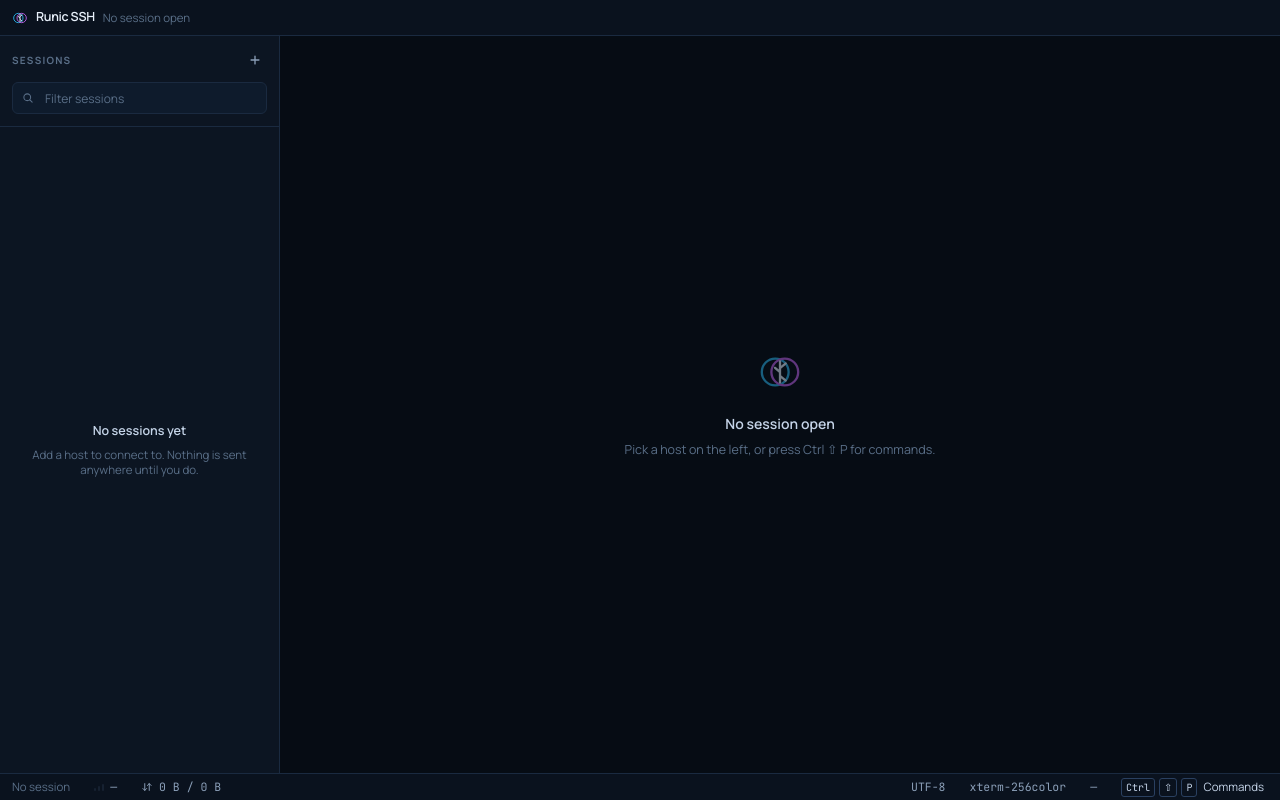
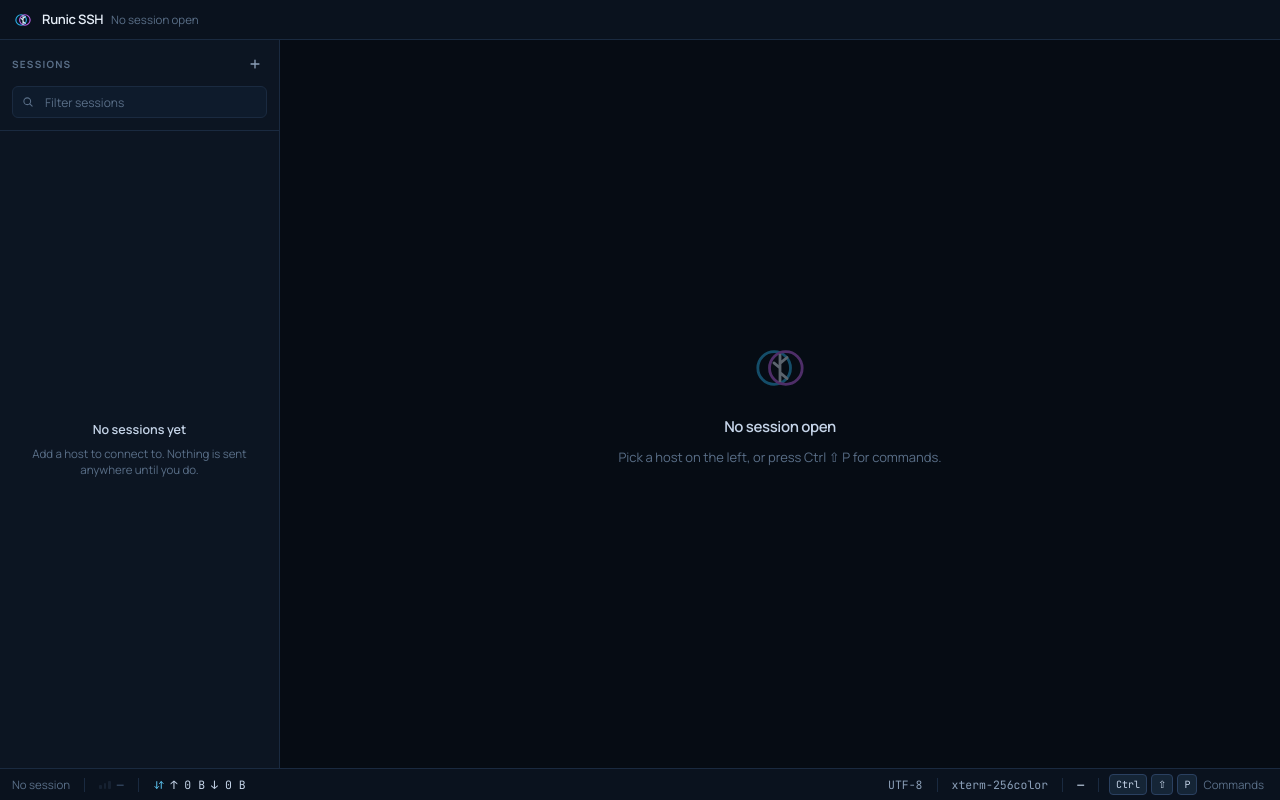
Before and after one commit to marciopaiva/runic-ssh, a React (Vite) app: page / in a window 1280 px wide. Built offline with nearby package versions, Linux system fonts and the light colour scheme.

Commit message:
feat(ui): polish titlebar, status bar, palette and empty state to match mockup
Stronger chrome hierarchy across the surfaces the mockup showed: taller
status bar with accent latency, clearer tab strip, denser palette, and
a quieter empty panel. Tabs stay in the titlebar (ADR-0005).

```diff
--- a/src/components/EmptyPanel.tsx
+++ b/src/components/EmptyPanel.tsx
@@ -20,19 +20,16 @@
 /**
  * The main area with nothing open in it.
  *
- * A blank panel and a blank status bar is indistinguishable from a window that
- * failed to paint, which is the first thing a new user meets. This says which
- * of the two it is, and names the two ways forward.
+ * Visual weight matches the dark mockup: larger mark, quieter copy, more
+ * breathing room so an empty window does not look like a failed paint.
  */
 export function EmptyPanel({ modifier, variant = 'panel' }: EmptyPanelProps): JSX.Element {
   const i18n = useTranslator();
-  /* The same helper the status bar uses, so the shortcut is never spelled two
-     ways in one window — and so a Mac reads ⌘ in both places. */
   const keys = paletteKeys(modifier).join(' ');
 
   return (
-    <div className="flex h-full flex-col items-center justify-center gap-[18px] p-8">
-      <svg viewBox="0 0 24 24" className="h-[46px] w-[46px] opacity-50" fill="none" aria-hidden="true">
+    <div className="flex h-full flex-col items-center justify-center gap-5 p-10">
+      <svg viewBox="0 0 24 24" className="h-14 w-14 opacity-40" fill="none" aria-hidden="true">
         <circle cx="9.5" cy="12" r="7" className="stroke-brand-start" strokeWidth="1.2" />
         <circle cx="14.5" cy="12" r="7" className="stroke-brand-end" strokeWidth="1.2" />
         <path
@@ -43,11 +40,11 @@
         />
       </svg>
 
-      <div className="flex flex-col items-center gap-[7px]">
-        <span className="text-ink-secondary text-[14px] font-semibold">
+      <div className="flex max-w-sm flex-col items-center gap-2 text-center">
+        <span className="text-ink-secondary text-[15px] font-semibold tracking-tight">
           {i18n.t(variant === 'pane' ? 'empty.pane.title' : 'empty.title')}
         </span>
-        <span className="text-ink-faint text-[12.5px]">
+        <span className="text-ink-faint text-[13px] leading-relaxed">
           {variant === 'pane' ? i18n.t('empty.pane.hint') : i18n.t('empty.hint', { keys })}
         </span>
       </div>
--- a/src/components/StatusBar.tsx
+++ b/src/components/StatusBar.tsx
@@ -38,6 +38,10 @@
   );
 }
 
+function Sep(): JSX.Element {
+  return <span className="bg-line-subtle mx-0.5 h-3.5 w-px shrink-0" aria-hidden="true" />;
+}
+
 /**
  * Signal bars for the round trip.
  *
@@ -48,11 +52,11 @@
 function LatencyBars({ filled }: { readonly filled: number }): JSX.Element {
   return (
     <span className="flex items-end gap-[2px]" aria-hidden="true">
-      {[3, 5, 7].map((height, index) => (
+      {[4, 6, 8].map((height, index) => (
         <span
           key={height}
           style={{ height: `${height}px` }}
-          className={`w-[2px] rounded-[1px] ${
+          className={`w-[2.5px] rounded-[1px] ${
             index < filled ? 'bg-current' : 'bg-current opacity-25'
           }`}
         />
@@ -64,19 +68,9 @@
 /**
  * The bar along the bottom.
  *
- * Everything on it is measured except the palette hint. The two numbers come
- * from the core — bytes counted as they pass through the pump, and a round trip
- * timed against the host — and the size is whatever the remote pty was last
- * told. The encoding and the terminal type are constants, shown because they
- * answer a question people ask of an SSH client, not because they are settings.
- *
- * When a session is focused the identity cell sits immediately after the state
- * marker so the eye that is already looking at the green/yellow/red also sees
- * *which* host it refers to. With four panes the shell prompt is otherwise the
- * only clue, and remote PS1 is not under our control.
- *
- * The broadcast button is the loudest thing on the bar on purpose: when armed,
- * typing reaches more than one host, and turning it off must never cost a search.
+ * Layout follows the mockup: identity next to connection state, latency in
+ * accent, transfer as a pair, and a loud disarm control when broadcast is
+ * armed. Encoding / term / size stay on the trailing edge as secondary facts.
  */
 export function StatusBar({
   kind,
@@ -95,7 +89,7 @@
   return (
     <footer
       aria-label={i18n.t('status.state')}
-      className="bg-surface-chrome border-line-subtle text-ink-muted flex h-[27px] shrink-0 items-stretch border-t text-[11.5px]"
+      className="bg-surface-chrome border-line-subtle text-ink-muted flex h-8 shrink-0 items-center border-t text-[11.5px]"
     >
       <Cell title={i18n.t('status.state')}>
         <>
@@ -104,7 +98,7 @@
           ) : (
             <>
               <SessionMarker kind={kind} />
-              <span className="text-ink-secondary font-semibold">
+              <span className="text-ink font-semibold">
                 {i18n.t(describeState(kind).label)}
               </span>
             </>
@@ -113,24 +107,29 @@
       </Cell>
 
       {identity !== null && (
+        <>
+          <Sep />
           <Cell title={`${identity.name} · ${identity.where}`}>
             <>
-            <span className="text-ink-secondary max-w-[9rem] truncate font-semibold">
+              <span className="text-ink max-w-[9rem] truncate font-semibold">
                 {identity.name}
               </span>
-            <span className="text-ink-faint max-w-[11rem] truncate font-mono">
+              <span className="text-ink-faint max-w-[12rem] truncate font-mono">
                 {identity.where}
               </span>
             </>
           </Cell>
+        </>
       )}
+
+      <Sep />
 
       <Cell title={i18n.t(latency.label)}>
         <>
           <span className={latency.tone}>
             <LatencyBars filled={latency.bars} />
           </span>
-          <span className="font-mono">
+          <span className={`font-mono font-medium ${latency.tone}`}>
             {stats.latencyMs === null
               ? '—'
               : i18n.number(stats.latencyMs, {
@@ -143,9 +142,11 @@
         </>
       </Cell>
 
+      <Sep />
+
       <Cell title={i18n.t('status.transfer', { down, up })}>
         <>
-          <svg viewBox="0 0 16 16" className="h-3 w-3" fill="none" aria-hidden="true">
+          <svg viewBox="0 0 16 16" className="text-accent-bright h-3 w-3" fill="none" aria-hidden="true">
             <path
               d="M5 3.5v9M2.5 10l2.5 2.5L7.5 10M11 12.5v-9M8.5 6L11 3.5 13.5 6"
               stroke="currentColor"
@@ -154,22 +155,23 @@
               strokeLinejoin="round"
             />
           </svg>
-          <span className="font-mono">
-            {down} / {up}
+          <span className="text-ink-secondary font-mono">
+            ↑ {up}
+          </span>
+          <span className="text-ink-secondary font-mono">
+            ↓ {down}
           </span>
         </>
       </Cell>
 
-      {/* The only thing on screen saying that what you type leaves this pane,
-          and the bar is where it belongs: it is true of the window rather than
-          of any one terminal. Loud on purpose, and a button rather than a
-          label, because turning it off should never cost a search. */}
       {syncing !== null && (
+        <>
+          <Sep />
           <button
             type="button"
             onClick={onStopSync}
             title={i18n.t('command.split.sync.off')}
-          className="bg-warn-soft text-warn border-warn my-0.5 flex shrink-0 items-center gap-1.5 rounded border-2 px-2.5 font-mono text-[12px] font-bold shadow-[0_0_0_1px_var(--color-warn)]"
+            className="bg-warn text-surface-base my-1 ml-1 flex shrink-0 items-center gap-1.5 rounded-md px-3 py-1 font-mono text-[11px] font-bold shadow-sm"
           >
             <svg viewBox="0 0 16 16" className="h-3.5 w-3.5" fill="none" aria-hidden="true">
               <path
@@ -182,6 +184,7 @@
             </svg>
             {i18n.t('status.sync.on', { count: String(syncing) })}
           </button>
+        </>
       )}
 
       <span className="flex-1" />
@@ -190,30 +193,36 @@
         <span className="font-mono">{ENCODING}</span>
       </Cell>
 
+      <Sep />
+
       <Cell title={i18n.t('status.term')}>
         <span className="font-mono">{TERM}</span>
       </Cell>
 
+      <Sep />
+
       <Cell title={i18n.t('status.size')}>
-        <span className="font-mono">
+        <span className="text-ink-secondary font-mono font-medium">
           {size === null
             ? '—'
             : `${i18n.number(size.columns)} × ${i18n.number(size.rows)}`}
         </span>
       </Cell>
 
-      <div className="text-ink-secondary flex shrink-0 items-center gap-1.5 pr-4 pl-3">
+      <Sep />
+
+      <div className="text-ink-secondary flex shrink-0 items-center gap-1.5 pr-4 pl-2">
         <span className="flex items-center gap-1">
           {paletteKeys(modifier).map((key) => (
             <kbd
               key={key}
-              className="border-line-strong rounded-[3px] border px-1 py-[1px] font-mono text-[10px]"
+              className="border-line-strong bg-surface-raised rounded-[4px] border px-1.5 py-[2px] font-mono text-[10px]"
             >
               {key}
             </kbd>
           ))}
         </span>
-        <span>{i18n.t('status.palette')}</span>
+        <span className="text-ink-faint">{i18n.t('status.palette')}</span>
       </div>
     </footer>
   );
--- a/src/components/Titlebar.tsx
+++ b/src/components/Titlebar.tsx
@@ -47,14 +47,9 @@
  *
  * ADR-0005: the window is undecorated on Windows and Linux, and on macOS the
  * native traffic lights float over this bar with `leadingInset` reserved for
- * them. Everything the OS used to do up here is now ours — dragging the window
- * is `data-tauri-drag-region`, double-click to maximise comes with it, and the
- * buttons at the trailing edge are drawn by us or by nobody.
- *
- * `deep` on the drag region means a drag starting anywhere on the bar moves the
- * window, *except* on a button: Tauri's handler stops at the first clickable
- * element it walks through. So the tabs stay clickable without each gap having
- * to be marked by hand.
+ * them. The tab strip lives here on purpose — the mockup's centred search bar
+ * would steal that slot, so the denser visual treatment stays on the tabs and
+ * the mark rather than relocating chrome the ADR already claimed.
  */
 export function Titlebar({
   entries,
@@ -70,14 +65,6 @@
 }: TitlebarProps): JSX.Element {
   const i18n = useTranslator();
 
-  /* Automatic activation, which is what a tab strip is expected to do: the
-     arrow key both moves and switches. Focus follows, or the next arrow press
-     would start over from wherever focus was left behind.
-
-     The ring includes the settings tab, which is why this asks `focusAfter`
-     rather than `tabAfter`: a tab the mouse can reach and the keyboard cannot
-     is exactly the gap ADR-0005 took on when it took the chrome away from the
-     platform. */
   const onKeyDown = (event: KeyboardEvent<HTMLDivElement>): void => {
     const step = event.key === 'ArrowRight' ? 1 : event.key === 'ArrowLeft' ? -1 : null;
     if (step === null) return;
@@ -93,28 +80,28 @@
   return (
     <header
       data-tauri-drag-region="deep"
-      className="bg-surface-chrome border-line-subtle flex h-9 shrink-0 items-stretch gap-2 border-b"
+      className="bg-surface-chrome border-line-subtle flex h-10 shrink-0 items-stretch gap-2 border-b"
       style={{ paddingLeft: `${leadingInset}px` }}
     >
-      <div className="flex shrink-0 items-center gap-2 pl-3">
+      <div className="flex shrink-0 items-center gap-2.5 pl-3.5">
         <svg
-          width="16"
-          height="16"
+          width="18"
+          height="18"
           viewBox="0 0 24 24"
           fill="none"
           role="img"
           aria-label={i18n.t('app.name')}
         >
-          <circle cx="9.5" cy="12" r="7" className="stroke-brand-start" strokeWidth="1.4" />
-          <circle cx="14.5" cy="12" r="7" className="stroke-brand-end" strokeWidth="1.4" />
+          <circle cx="9.5" cy="12" r="7" className="stroke-brand-start" strokeWidth="1.5" />
+          <circle cx="14.5" cy="12" r="7" className="stroke-brand-end" strokeWidth="1.5" />
           <path
             d="M12 6.5v11M12 10l3-2.5M12 14l3 2.5M12 12l-2.6-2.2"
             className="stroke-brand-rune"
-            strokeWidth="1.4"
+            strokeWidth="1.5"
             strokeLinecap="round"
           />
         </svg>
-        <span className="text-ink text-[12.5px] font-semibold tracking-tight">
+        <span className="text-ink text-[13px] font-semibold tracking-tight">
           {i18n.t('app.name')}
         </span>
       </div>
@@ -127,7 +114,7 @@
           aria-label={i18n.t('tabs.label')}
           aria-orientation="horizontal"
           onKeyDown={onKeyDown}
-          className="flex min-w-0 items-stretch gap-0.5 overflow-x-auto"
+          className="flex min-w-0 items-stretch gap-1 overflow-x-auto py-1.5"
         >
           {entries.map((entry) => {
             const active = sameFocus(entry, focus);
@@ -159,7 +146,7 @@
               <div
                 key={id}
                 role="presentation"
-                className={`relative flex min-w-0 shrink-0 items-center gap-1.5 self-center rounded-md px-2 ${
+                className={`relative flex min-w-0 shrink-0 items-center gap-1.5 rounded-md px-2.5 ${
                   active
                     ? 'bg-surface-raised shadow-[inset_0_-2px_0_0_var(--color-accent)]'
                     : 'hover:bg-surface-raised/50'
@@ -171,12 +158,10 @@
                   id={id}
                   aria-selected={active}
                   aria-controls={panelId}
-                  /* Roving tabindex: one stop for the whole strip, and the
-                     arrow keys move within it. */
                   tabIndex={active ? 0 : -1}
                   onClick={() => onFocus(entry)}
-                  className={`flex h-6 min-w-0 items-center gap-2 text-[12px] ${
-                    active ? 'text-ink font-medium' : 'text-ink-secondary'
+                  className={`flex h-7 min-w-0 items-center gap-2 text-[12.5px] ${
+                    active ? 'text-ink font-semibold' : 'text-ink-secondary'
                   }`}
                 >
                   {entry.kind === 'session' && tab !== null && <SessionMarker kind={tab.kind} />}
@@ -207,10 +192,6 @@
                   <span className="max-w-[180px] truncate">{title}</span>
 
                   {editor?.dirty === true && (
-                    /* A dot rather than an asterisk in the label: the label is
-                       translated and an asterisk glued to it reads as part of
-                       the word in some of them. The name is on the button for
-                       anybody who is not looking at it. */
                     <span
                       aria-hidden="true"
                       className="bg-accent inline-block h-1.5 w-1.5 shrink-0 rounded-full"
@@ -223,9 +204,9 @@
                   onClick={() => onClose(entry)}
                   aria-label={closeLabel}
                   title={closeLabel}
-                  className="text-ink-faint hover:bg-surface-base hover:text-ink flex h-4 w-4 shrink-0 items-center justify-center rounded"
+                  className="text-ink-faint hover:bg-surface-base hover:text-ink flex h-5 w-5 shrink-0 items-center justify-center rounded"
                 >
-                  <svg viewBox="0 0 10 10" className="h-2 w-2" fill="none" aria-hidden="true">
+                  <svg viewBox="0 0 10 10" className="h-2.5 w-2.5" fill="none" aria-hidden="true">
                     <path d="M0.5 0.5l9 9M9.5 0.5l-9 9" stroke="currentColor" strokeWidth="1.4" />
                   </svg>
                 </button>
@@ -235,8 +216,6 @@
         </div>
       )}
 
-      {/* The rest of the bar is drag surface, and the reason the controls sit
-          flush against the trailing edge. */}
       <div className="min-w-0 flex-1" />
 
       <WindowControls controls={controls} onAct={onAct} />
```
Also changed, not shown: src/components/CommandPalette.tsx (+12 -23 lines). Lines whose indentation alone changed are shown as unchanged.
